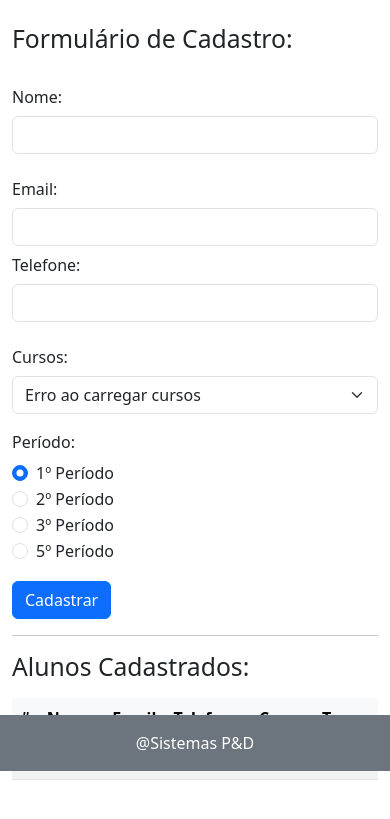
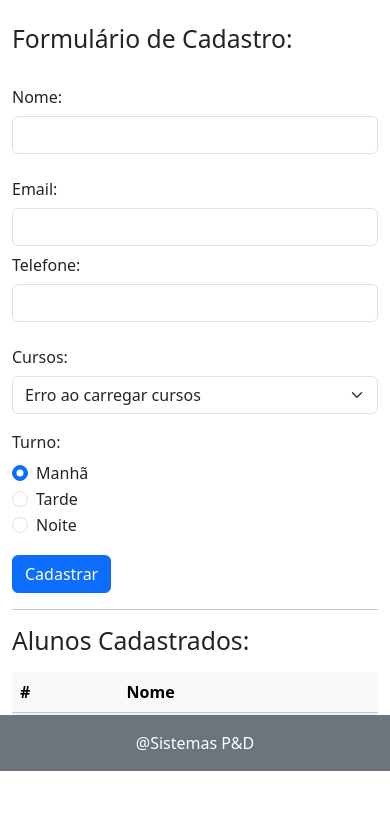
Before and after one commit to ArthurMotter/projeto01-modulo03, a plain HTML site: page student-frontend/index.html in a window 390 px wide. Shown: the part 73-892 px from the top of the page. Drawn offline with nearby package versions, Linux system fonts and the light colour scheme; no server answers.

Commit message:
mobile fix + models fix

```diff
--- a/student-frontend/index.html
+++ b/student-frontend/index.html
@@ -55,24 +55,19 @@
 
             <!-- Turno -->
             <fieldset class="row mb-3">
-                <legend class="col-form-label col-sm-2 pt-0">Período:</legend>
+                <legend class="col-form-label col-sm-2 pt-0">Turno:</legend>
                 <div class="col-sm-10">
                     <div class="form-check">
-                        <input class="form-check-input" type="radio" name="periodo" id="periodo1" value="1" required
-                            checked>
-                        <label class="form-check-label" for="periodo1">1º Período</label>
+                        <input class="form-check-input" type="radio" name="turno" id="turnoManha" value="Manhã" required checked>
+                        <label class="form-check-label" for="turnoManha">Manhã</label>
                     </div>
                     <div class="form-check">
-                        <input class="form-check-input" type="radio" name="periodo" id="periodo2" value="2">
-                        <label class="form-check-label" for="periodo2">2º Período</label>
+                        <input class="form-check-input" type="radio" name="turno" id="turnoTarde" value="Tarde">
+                        <label class="form-check-label" for="turnoTarde">Tarde</label>
                     </div>
                     <div class="form-check">
-                        <input class="form-check-input" type="radio" name="periodo" id="periodo3" value="3">
-                        <label class="form-check-label" for="periodo3">3º Período</label>
-                    </div>
-                    <div class="form-check">
-                        <input class="form-check-input" type="radio" name="periodo" id="periodo5" value="5">
-                        <label class="form-check-label" for="periodo5">5º Período</label>
+                        <input class="form-check-input" type="radio" name="turno" id="turnoNoite" value="Noite">
+                        <label class="form-check-label" for="turnoNoite">Noite</label>
                     </div>
                 </div>
             </fieldset>
@@ -87,7 +82,7 @@
 
         <!-- Tabela de alunos -->
         <hr>
-        <section class="mb-5">
+        <section class="mb-5 pb-5">
             <h2 class="mb-3">Alunos Cadastrados:</h2>
             <div class="table-responsive">
                 <table class="table table-striped table-hover">
@@ -95,10 +90,10 @@
                         <tr>
                             <th scope="col">#</th>
                             <th scope="col">Nome</th>
-                            <th scope="col">Email</th>
-                            <th scope="col">Telefone</th>
-                            <th scope="col">Curso</th>
-                            <th scope="col">Turno</th>
+                            <th scope="col" class="d-none d-md-table-cell">Email</th>
+                            <th scope="col" class="d-none d-md-table-cell">Telefone</th>
+                            <th scope="col" class="d-none d-md-table-cell">Curso</th>
+                            <th scope="col" class="d-none d-md-table-cell">Turno</th>
                         </tr>
                     </thead>
                     <tbody id="tabela-alunos">
--- a/student-frontend/js/script.js
+++ b/student-frontend/js/script.js
@@ -9,7 +9,7 @@ document.addEventListener('DOMContentLoaded', function () {
 
     let courseMap = new Map();
 
-     // Init
+    // Init
     form.addEventListener('submit', saveStudent);
 
     loadCourses().then(() => {
@@ -61,10 +61,10 @@ document.addEventListener('DOMContentLoaded', function () {
                 newRow.innerHTML = `
                     <th scope="row">${student.id}</th>
                     <td>${student.name}</td>
-                    <td>${student.email}</td>
-                    <td style="min-width: 150px;">${formatPhone(student.phone)}</td>
-                    <td style="min-width: 200px;">${courseName}</td>
-                    <td>${student.period}º</td>
+                    <td class="d-none d-md-table-cell">${student.email}</td>
+                    <td class="d-none d-md-table-cell" style="min-width: 150px;">${formatPhone(student.phone)}</td>
+                    <td class="d-none d-md-table-cell" style="min-width: 200px;">${courseName}</td>
+                    <td class="d-none d-md-table-cell">${student.turno}</td>
                 `;
                 tabelaBody.appendChild(newRow);
             });
@@ -78,16 +78,14 @@ document.addEventListener('DOMContentLoaded', function () {
     async function saveStudent(event) {
         event.preventDefault();
 
-        // Coleta os valores do formulário
         const studentData = {
             name: document.getElementById('nome').value.trim(),
             email: document.getElementById('email').value.trim(),
             phone: telefoneInput.value.replace(/\D/g, ''),
             idCurso: parseInt(cursosSelect.value),
-            period: parseInt(document.querySelector('input[name="periodo"]:checked').value)
+            turno: document.querySelector('input[name="turno"]:checked').value
         };
 
-        // Validação simples
         if (!studentData.name || !studentData.email || !studentData.phone || !studentData.idCurso) {
             alert('Por favor, preencha todos os campos obrigatórios.');
             return;
@@ -103,8 +101,8 @@ document.addEventListener('DOMContentLoaded', function () {
             });
 
             if (!response.ok) {
-                 const errorData = await response.json();
-                 throw new Error(errorData.message || 'Erro ao salvar o estudante.');
+                const errorData = await response.json();
+                throw new Error(errorData.message || 'Erro ao salvar o estudante.');
             }
 
             alert('Estudante cadastrado com sucesso!');
```
Also changed, not shown: 2 other files.
